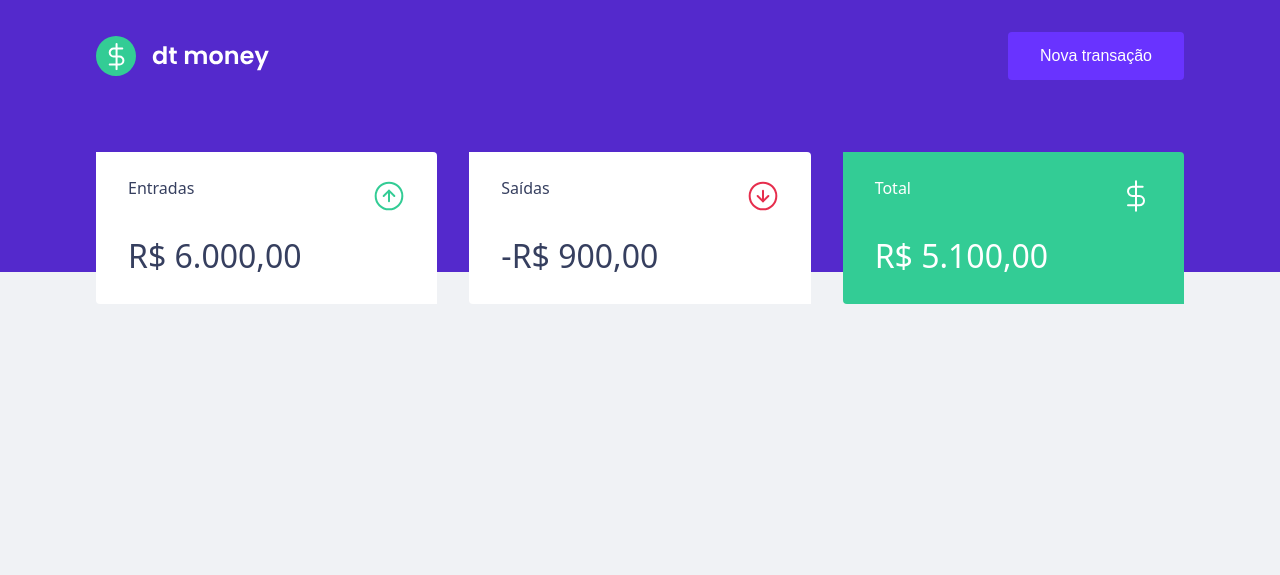
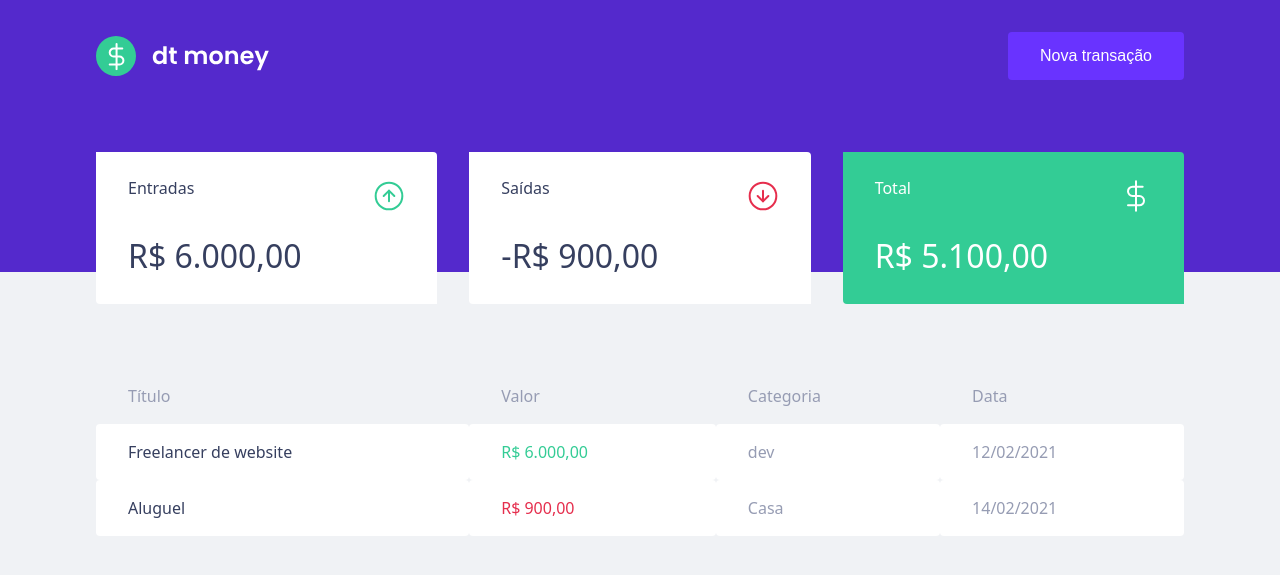
Before and after one commit to LetsCaetano/dtmoney-django, a Django app: page / in a window 1280 px wide. Shown: the top 575 px of the page. Run offline with Django 3.2, Linux system fonts and the light colour scheme.

Commit message:
feat: add finances table

```diff
--- a/finance/templates/finance.html
+++ b/finance/templates/finance.html
@@ -36,6 +36,32 @@
         <strong>R$&nbsp;5.100,00</strong>
       </div>
     </div>
+    <div class="finances-table ">
+        <table>
+          <thead>
+            <tr>
+              <th>Título</th>
+              <th>Valor</th>
+              <th>Categoria</th>
+              <th>Data</th>
+            </tr>
+          </thead>
+          <tbody>
+            <tr>
+              <td>Freelancer de website</td>
+              <td class="deposit">R$&nbsp;6.000,00</td>
+              <td>dev</td>
+              <td>12/02/2021</td>
+            </tr>
+            <tr>
+              <td>Aluguel</td>
+              <td class="withdraw">R$&nbsp;900,00</td>
+              <td>Casa</td>
+              <td>14/02/2021</td>
+            </tr>
+          </tbody>
+        </table>
+      </div>
   </main>
 </div>
 {% endblock %}
--- /dev/null
+++ b/static/resources/scss/_main.scss
@@ -0,0 +1,78 @@
+.finances-summary {
+    display: grid;
+    grid-template-columns: repeat(3, 1fr);
+    gap: 2rem;
+    margin-top: -10rem;
+
+    div {
+        background: var(--shape);
+        padding: 1.5rem 2rem;
+        border-radius: 0%.25rem;
+        color: var(--text-title);
+
+        header {
+            display: flex;
+            align-items: center;
+            justify-content: space-between;
+        }
+
+        strong {
+            display: block;
+            margin-top: 1rem;
+            font-size: 2rem;
+            font-weight: 500;
+            line-height: 3rem;
+        }
+
+        &.highlight-background {
+            background: var(--green);
+            color: white;
+        }
+    }
+}
+
+.finances-main {
+    width: 1120px;
+    margin: 0 auto;
+    padding: 2.5rem 1rem;
+    display: block;
+}
+
+
+.finances-table {
+    margin-top: 4rem;
+
+    table {
+        width: 100%;
+        /* Adiciona espaço entre as linhas da tabela */
+        border-spacing: 0 0.5rem;
+
+        th {
+            color: var(--text-body);
+            font-weight: 400;
+            padding: 1rem 2rem;
+            text-align: left;
+            line-height: 1.5rem;
+        }
+
+        td {
+            padding: 1rem 2rem;
+            border: 0;
+            background: var(--shape);
+            color: var(--text-body);
+            border-radius: 0.25rem;
+
+            &:first-child {
+                color: var(--text-title);
+            }
+
+            &.withdraw {
+                color: var(--red);
+            }
+
+            &.deposit {
+                color: var(--green);
+            }
+        }
+    }
+}
```
Also changed, not shown: static/assets/finances.css (+1 -1 lines), static/mix-manifest.json.
